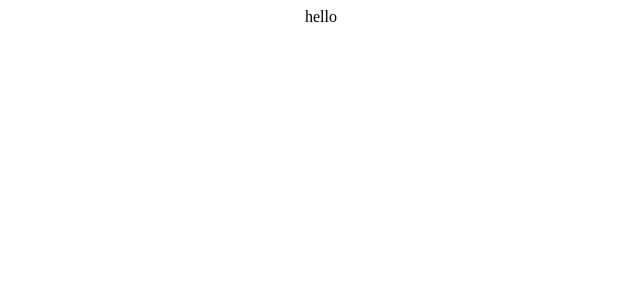
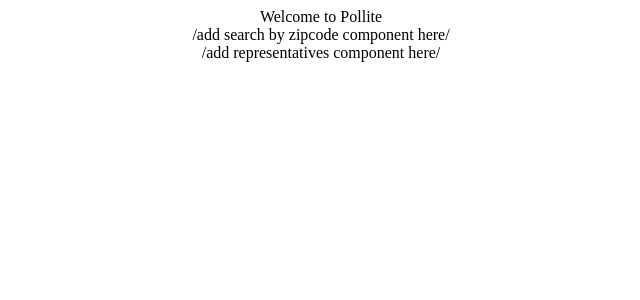
Before and after one commit to nnekauf/pollite-frontend, a React (Create React App) app: page / in a window 1280 px wide. Shown: the top 300 px of the page, without its empty margins (319-959 px from the left). Built offline with nearby package versions, Linux system fonts and the light colour scheme.

Commit message:
adds react and connect imports along with placeholder text

```diff
--- a/src/App.js
+++ b/src/App.js
@@ -1,10 +1,13 @@
-import logo from './logo.svg';
+import React from 'react'
+import {connect} from 'react-redux'
 import './App.css';
 
 function App() {
   return (
     <div className="App">
-      hello
+      Welcome to Pollite <br/>
+      /add search by zipcode component here/ <br/>
+      /add representatives component here/
     </div>
   );
 }
```
